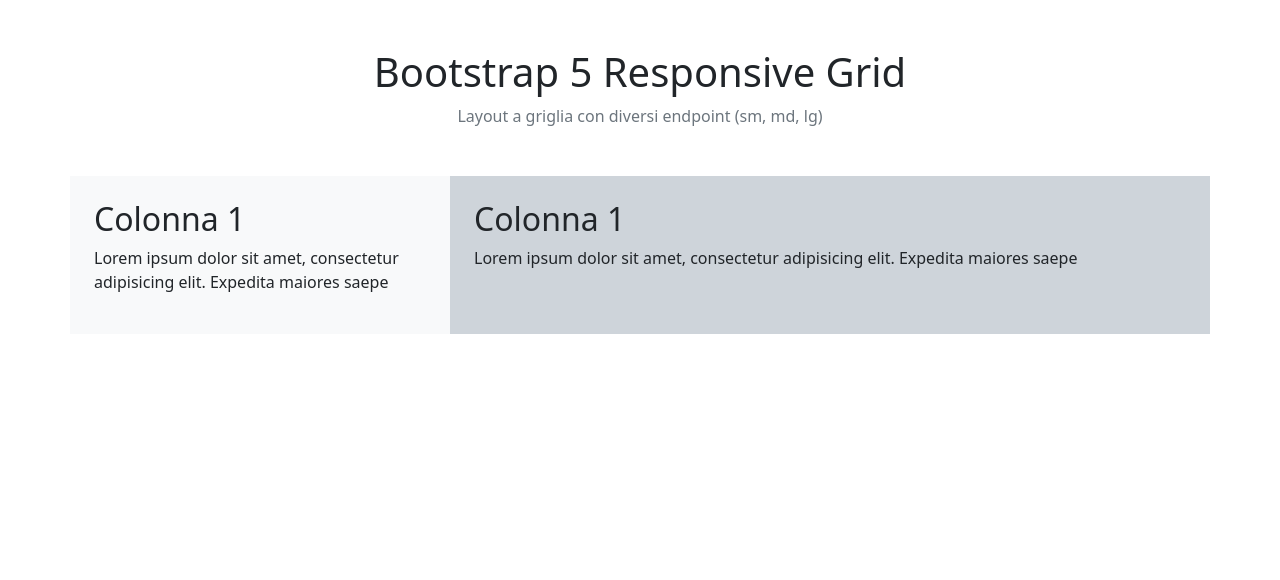
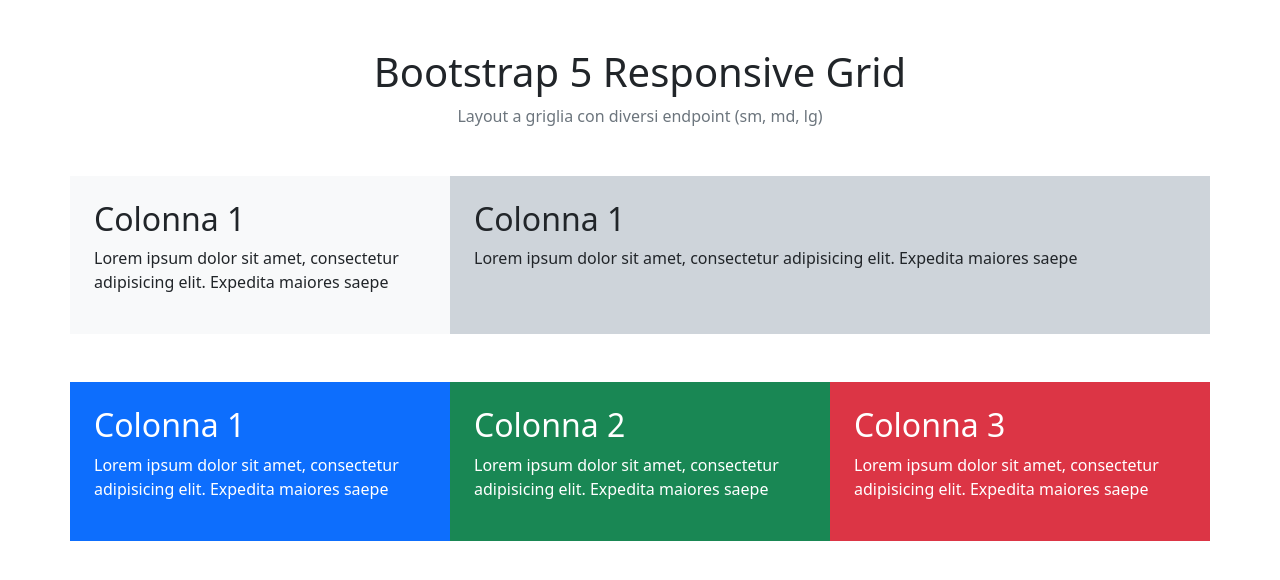
Before and after one commit to alessiotegoni/htmlcss-bootstrap-layout, a plain HTML site: page index.html in a window 1280 px wide. Drawn offline with nearby package versions, Linux system fonts and the light colour scheme.

Commit message:
[ADD] second block of columns (three cols)

```diff
--- a/index.html
+++ b/index.html
@@ -24,7 +24,7 @@
       <section class="mb-5">
         <div class="container container-xl">
           <div class="row">
-            <div class="col-fluid col-lg-6 bg-light col-xl-4 p-4">
+            <div class="col-fluid col-lg-6 col-xl-4 p-4 bg-light">
               <h2>Colonna 1</h2>
               <p>
                 Lorem ipsum dolor sit amet, consectetur adipisicing elit.
@@ -41,6 +41,33 @@
           </div>
         </div>
       </section>
+      <section class="mb-5">
+        <div class="container container-xl">
+          <div class="row row-cols-2 row-cols-lg-3">
+            <div class="col bg-primary p-4 text-white">
+              <h2>Colonna 1</h2>
+              <p>
+                Lorem ipsum dolor sit amet, consectetur adipisicing elit.
+                Expedita maiores saepe
+              </p>
+            </div>
+            <div class="col bg-success p-4 text-white">
+              <h2>Colonna 2</h2>
+              <p>
+                Lorem ipsum dolor sit amet, consectetur adipisicing elit.
+                Expedita maiores saepe
+              </p>
+            </div>
+            <div class="col-12 bg-danger p-4 text-white">
+              <h2>Colonna 3</h2>
+              <p>
+                Lorem ipsum dolor sit amet, consectetur adipisicing elit.
+                Expedita maiores saepe
+              </p>
+            </div>
+          </div>
+        </div>
+      </section>
     </main>
   </body>
 </html>
```
